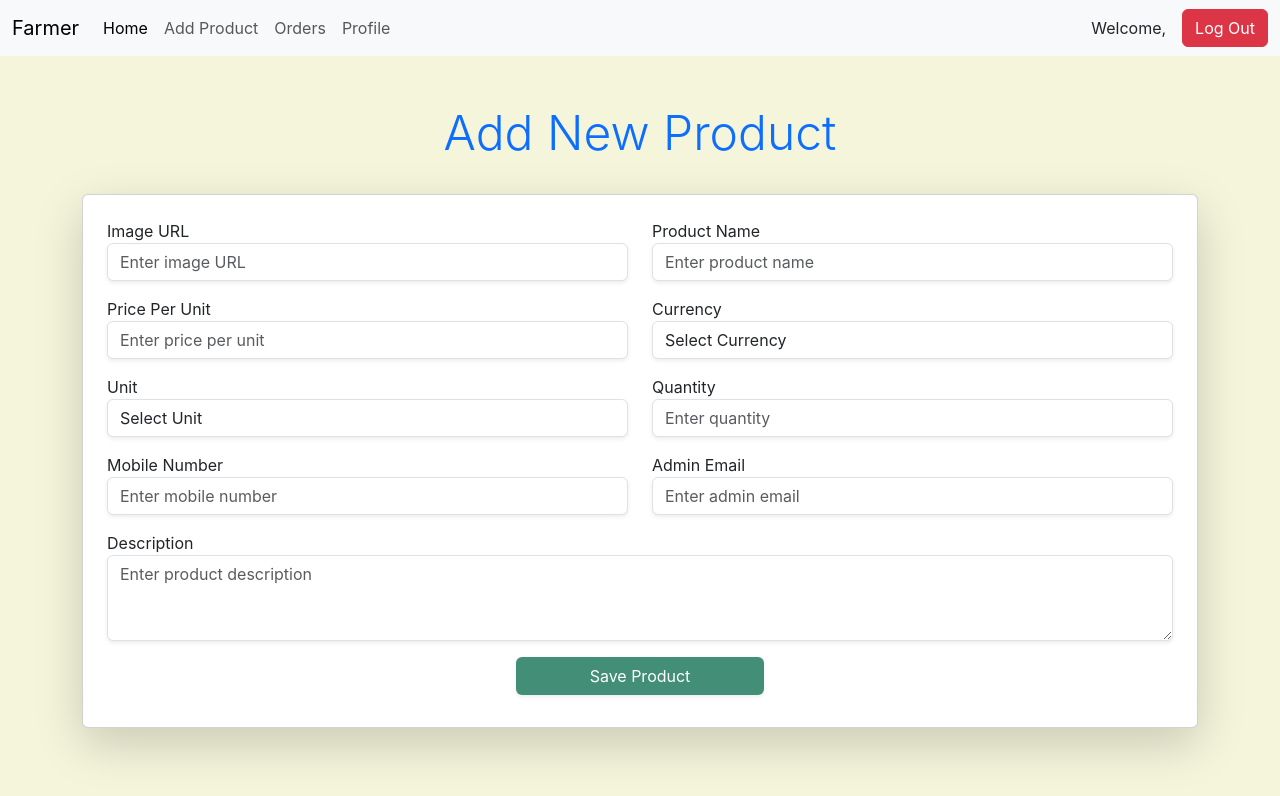
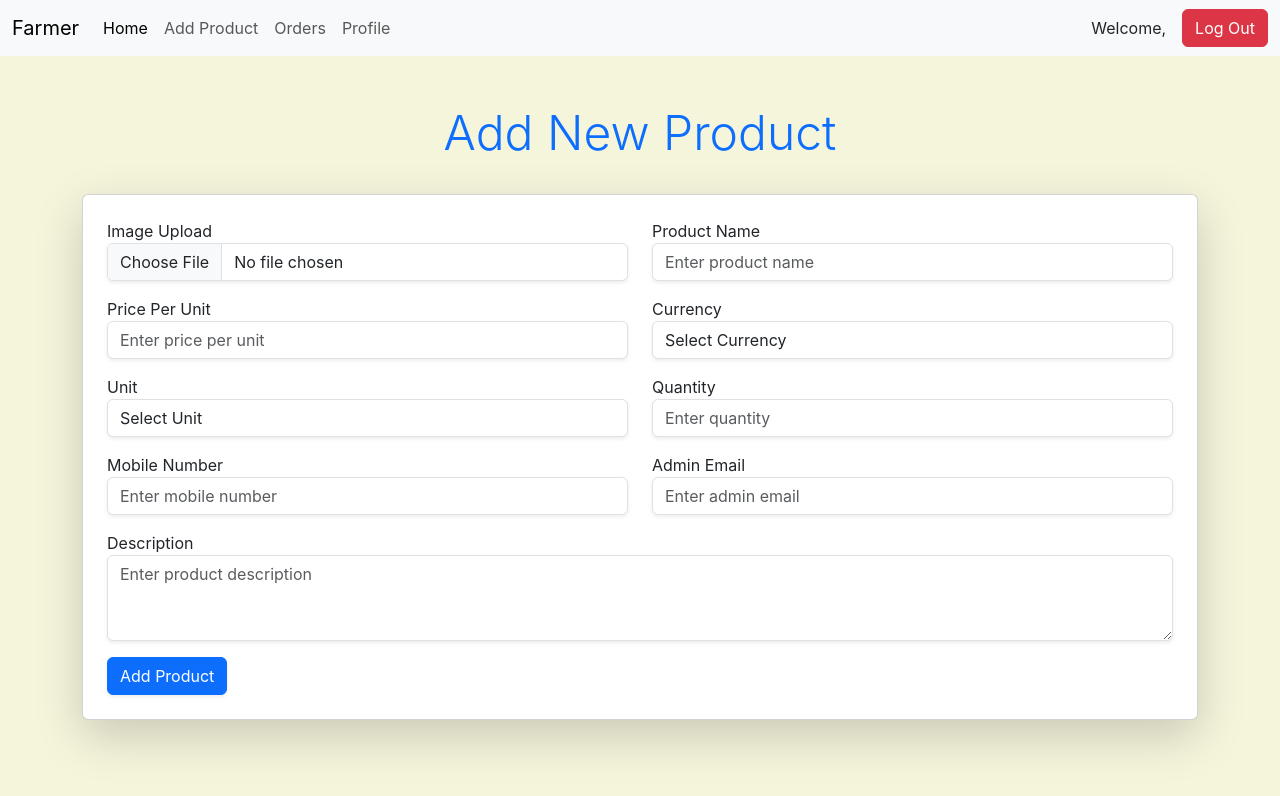
Before and after one commit to mbchaudhary/farmer_eComm_using_mern, a React (Create React App) app in the folder client/: page /add_product in a window 1280 px wide. Shown: the top 796 px of the page. Built offline with nearby package versions, Linux system fonts and the light colour scheme.

Commit message:
Image to Url Added

```diff
--- a/client/src/Admin Pages/AddProduct.js
+++ b/client/src/Admin Pages/AddProduct.js
@@ -1,7 +1,10 @@
-import React, { useState, useEffect } from "react";
+import React, { useState } from "react";
 import Swal from "sweetalert2";
+import uploadFileUsingCludinaryAPI from "../Util/imgToUrl";
+import { useNavigate } from "react-router-dom";
 
 export default function AddProduct() {
+  const nav = useNavigate();
   const mobileNo = localStorage.getItem('mobileno');
   const emailID = localStorage.getItem('useremail');
 
@@ -19,6 +22,7 @@ export default function AddProduct() {
 
   const [isEditing, setIsEditing] = useState(true);
   const [isSubmitting, setIsSubmitting] = useState(false); // For loader or disabling button
+  const [isImageUploading, setIsImageUploading] = useState(false); // For image upload loading state
 
   // Define unit options based on currency
   const unitOptions = {
@@ -56,7 +60,7 @@ export default function AddProduct() {
   const handleSubmit = async (e) => {
     e.preventDefault();
 
-    if (isEditing && !isSubmitting) {
+    if (isEditing && !isSubmitting && !isImageUploading) { // Only submit when image is not uploading
       setIsSubmitting(true); // Disable the button during form submission
       try {
         // API call to add product
@@ -81,6 +85,7 @@ export default function AddProduct() {
 
         resetForm(); // Clear the form
         setIsEditing(false); // Disable editing after successful submission
+        nav('/admin_home');
       } catch (error) {
         console.error("Error adding product:", error);
         Swal.fire({
@@ -91,6 +96,27 @@ export default function AddProduct() {
       } finally {
         setIsSubmitting(false); // Re-enable the button
       }
+    }
+  };
+
+  // Handle image upload
+  const handleImageChange = async (e) => {
+    setIsImageUploading(true); // Set loading state for image upload
+    try {
+      let url = await uploadFileUsingCludinaryAPI(e);
+
+      if (url.trim().length !== 0) {
+        setFormData({ ...formData, image: url });
+      }
+    } catch (error) {
+      console.error("Error uploading image:", error);
+      Swal.fire({
+        title: "Error!",
+        text: "Failed to upload image. Please try again.",
+        icon: "error",
+      });
+    } finally {
+      setIsImageUploading(false); // Reset loading state
     }
   };
 
@@ -107,18 +133,17 @@ export default function AddProduct() {
           <div className="row">
             {/* Image URL */}
             <div className="col-md-6 mb-3">
-              <label htmlFor="image">Image URL</label>
+              <label htmlFor="image">Image Upload</label>
               <input
-                type="text"
+                type="file"
                 className="form-control shadow-sm"
                 id="image"
                 name="image"
-                placeholder="Enter image URL"
-                value={formData.image}
-                onChange={handleChange}
+                onChange={handleImageChange}
                 readOnly={!isEditing}
                 required
               />
+              {isImageUploading && <p className="text-muted mt-2">Uploading image...</p>}
             </div>
 
             {/* Product Name */}
@@ -143,7 +168,7 @@ export default function AddProduct() {
             <div className="col-md-6 mb-3">
               <label htmlFor="productperunit">Price Per Unit</label>
               <input
-                type="text"
+                type="number"
                 className="form-control shadow-sm"
                 id="productperunit"
                 name="productperunit"
@@ -262,32 +287,20 @@ export default function AddProduct() {
               onChange={handleChange}
               readOnly={!isEditing}
               required
-            ></textarea>
+            />
           </div>
 
-          {/* Submit and Edit Buttons */}
-          <div className="row d-flex justify-content-center">
-            {isEditing ? (
-              <div className="col-md-3 text-center mb-2">
-                <button
-                  type="submit"
-                  className="btn primaryBGColor w-100 shadow-sm"
-                  disabled={isSubmitting} // Disable button while submitting
-                >
-                  {isSubmitting ? "Saving..." : "Save Product"}
-                </button>
-              </div>
-            ) : (
-              <div className="col-md-3 text-center mb-2">
-                <button
-                  type="button"
-                  className="btn btn-secondary w-100 shadow-sm"
-                  onClick={() => setIsEditing(true)}
-                >
-                  Edit Product
-                </button>
-              </div>
-            )}
+          <div className="row">
+            <div className="col-md-6">
+              {/* Add Product Button */}
+              <button
+                type="submit"
+                className="btn btn-primary shadow-sm"
+                disabled={isSubmitting || isImageUploading}
+              >
+                {isSubmitting ? "Adding Product..." : "Add Product"}
+              </button>
+            </div>
           </div>
         </form>
       </div>
--- a/client/src/Admin Pages/AdminHome.js
+++ b/client/src/Admin Pages/AdminHome.js
@@ -36,7 +36,7 @@ export default function AdminHome() {
 
   // Function to handle product deletion
   const handleDelete = (id) => {
-    fetch(`http://localhost:5000/products/${id}`, {
+    fetch(`http://localhost:5000/deleteproduct/${id}`, {
       method: "DELETE",
     })
       .then((res) => res.json())
--- /dev/null
+++ b/client/src/Util/imgToUrl.js
@@ -0,0 +1,19 @@
+export default async function uploadFileUsingCludinaryAPI  (e){
+    try{
+        const formData = new FormData();
+        formData.append('file',  e.target.files[0]);
+        formData.append('upload_preset', "Image_preset");
+
+        const res = await fetch(`https://api.cloudinary.com/v1_1/di2ngtc70/image/upload`, {
+            method: 'POST',
+            body: formData
+        })
+        const data = await res.json(arguments);
+        return data.secure_url;
+
+    }catch(error){
+        console.log(error.message);
+
+    }
+    return "";
+ }
```
